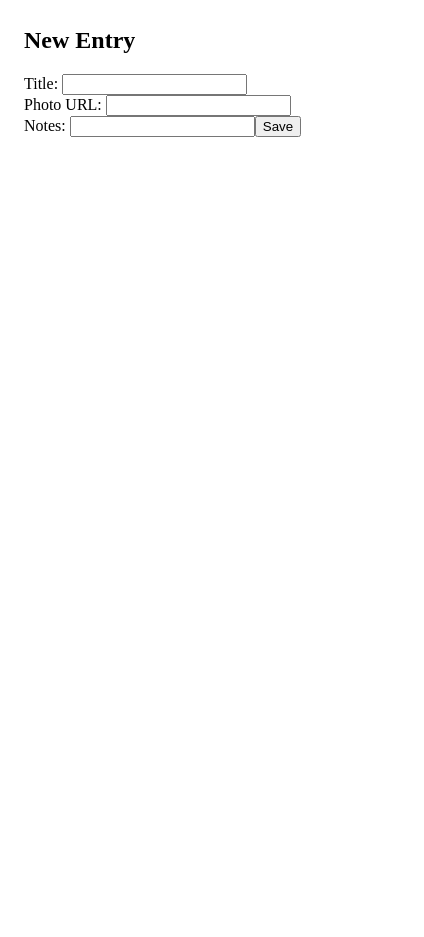
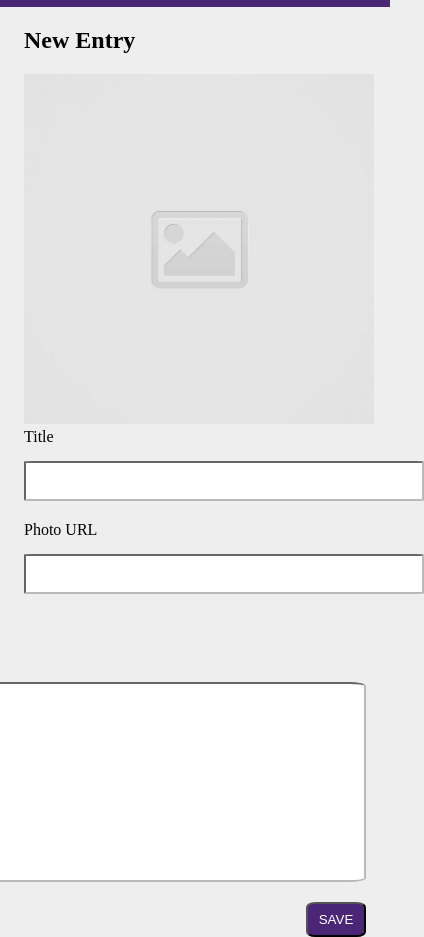
Before and after one commit to allygreven/code-journal, a website with bundled scripts: page index.html in a window 390 px wide. Shown: the part 73-1010 px from the top of the page, 424 px wide, since content can reach past the window. Before the commit the page ends 844 px from the top, so only its background shows below. Built offline with nearby package versions, Linux system fonts and the light colour scheme.

Commit message:
CSS for mobile devices, HTML responsive layout

```diff
--- a/css/layout.css
+++ b/css/layout.css
@@ -32,3 +32,9 @@
     width: 50%;
   }
 }
+
+@media screen and (width >= 576px) {
+  .container {
+    flex-basis: 50%;
+  }
+}
--- a/css/styles.css
+++ b/css/styles.css
@@ -0,0 +1,51 @@
+body {
+  font-family: 'Times New Roman', Times, serif;
+  background-color: #eee;
+}
+
+header {
+  background-color: #4c2676;
+  color: white;
+  font-size: 1rem;
+}
+
+input {
+  border-radius: 2%;
+  border-color: #b9b9ba;
+  width: 400px;
+  height: 40px;
+  margin-top: 15px;
+  margin-bottom: 20px;
+  display: flex;
+}
+
+button {
+  background-color: #4c2676;
+  color: white;
+  border-radius: 15%;
+  width: 60px;
+  height: 35px;
+  display: inline;
+}
+
+img {
+  width: 350px;
+}
+
+#entry-notes {
+  width: 830px;
+  height: 200px;
+  margin-top: 20px;
+}
+
+.row .column-full {
+  margin-top: 30px;
+  display: flex;
+  flex-direction: column;
+  justify-content: end;
+  align-items: end;
+}
+
+.column-full label input[type='text'] {
+  display: flex;
+}
--- a/index.html
+++ b/index.html
@@ -26,30 +26,33 @@
     <main class="container">
       <div data-view="entry-form">
         <h2>New Entry</h2>
-        <div class="column-half">
-          <div class="row">
+        <div class="row">
+          <div class="column-half">
             <!-- //////image -->
-            <label for="image">
-              <img src="" />
-            </label>
+            <img
+              src="images/placeholder-image-square.jpg"
+              id="image"
+              alt="placeholder-image-square" />
+          </div>
+          <div class="column-half">
             <label for="title">
-              Title:
+              Title
               <input type="text" id="entry-title" name="title" />
             </label>
             <label for="url">
-              Photo URL:
+              Photo URL
               <input type="url" id="photo-url" name="pic-url" />
             </label>
           </div>
+        </div>
+        <div class="row">
           <div class="column-full">
-            <div class="row">
-              <label for="notes">
-                Notes:
-                <input type="text" id="entry-notes" name="notes" />
-              </label>
-              <div class="journal-actions">
-                <button type="submit">Save</button>
-              </div>
+            <label for="notes">
+              Notes
+              <input type="text" id="entry-notes" name="notes" />
+            </label>
+            <div class="journal-actions">
+              <button type="submit">SAVE</button>
             </div>
           </div>
         </div>
```
